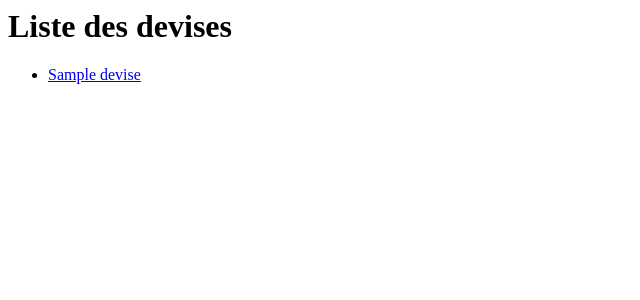
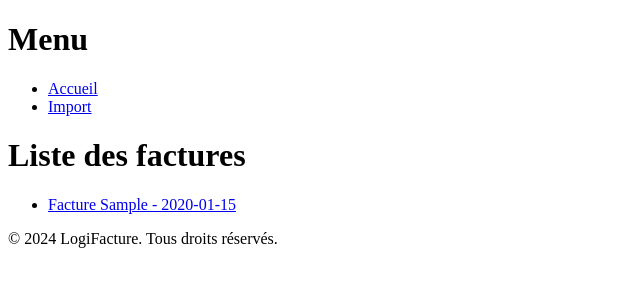
Before and after one commit to AvaKissara/Logifactures, a Django app: page /logifacturapp/ in a window 1280 px wide. Shown: the top 300 px of the page, without its empty margins (0-640 px from the left). Run offline with Django 5.2, Linux system fonts and the light colour scheme; tables that the repository leaves empty hold one stand-in row (values such as "Sample post").

```diff
--- a/logifacturapp/forms/facture_import_form.py
+++ b/logifacturapp/forms/facture_import_form.py
@@ -1,6 +1,7 @@
 # forms.py
 from django import forms
 from . .models import Cat_facture
+from . .models import Fournisseur
 
 class FactureImportForm(forms.Form):
     excel_file = forms.FileField(label="Sélectionner un fichier Excel")
--- a/logifacturapp/models/facture.py
+++ b/logifacturapp/models/facture.py
@@ -20,6 +20,6 @@ class Facture(models.Model):
     statut_facture = models.BooleanField(default=True)
 
     def __str__(self):
-        return self.num_facture
+        return f"Facture {self.num_facture} - {self.date_facture}"
     class Meta:
         db_table = 'Facture'
--- a/logifacturapp/models/fournisseur.py
+++ b/logifacturapp/models/fournisseur.py
@@ -4,7 +4,7 @@ from .ville import Ville
 
 class Fournisseur(models.Model):
     id_fourn = models.AutoField(primary_key=True, db_column='id_fourn', default=None)
-    civilite = models.ForeignKey('Civilite', on_delete=models.CASCADE)
+    civilite = models.ForeignKey('Civilite', on_delete=models.CASCADE, null=True, default=None)
     ville = models.ForeignKey('Ville', on_delete=models.CASCADE)
     r_social_fourn = models.CharField(max_length=100)
     siret_fourn = models.CharField(max_length=14,  db_index=True)
@@ -15,8 +15,7 @@ class Fournisseur(models.Model):
     tel_fourn = models.IntegerField(null=True)
     mail_fourn = models.CharField(max_length=180, null=True)
 
-
     def __str__(self):
-        return f"{self.nom_fourn} {self.prenom_fourn}"
+        return f"{self.r_social_fourn}"
     class Meta:
         db_table = 'Fournisseur'
--- a/logifacturapp/templates/base.html
+++ b/logifacturapp/templates/base.html
@@ -3,16 +3,17 @@
 <head>
     <meta charset="UTF-8">
     <meta name="viewport" content="width=device-width, initial-scale=1.0">
-    <title>{% block title %}Votre Titre par Défaut{% endblock %}</title>
+    <title>{% block title %}LogiFacture{% endblock %}</title>
 </head>
 <body>
 
     <header>
         <!-- Ajoutez ici votre en-tête, logo, menu de navigation, etc. -->
-        <h1>Mon Application</h1>
+        <h1>Menu</h1>
         <nav>
             <ul>
                 <li><a href="{% url 'logifacturapp:index' %}">Accueil</a></li>
+                <li><a href="{% url 'logifacturapp:import_facture' %}">Import</a></li>
                 <!-- Ajoutez d'autres liens de navigation selon vos besoins -->
             </ul>
         </nav>
--- a/logifacturapp/templates/logifacturapp/index.html
+++ b/logifacturapp/templates/logifacturapp/index.html
@@ -1,8 +1,13 @@
-<h1>Liste des devises</h1>
-{% if devise_list %}
-<ul>
-    {% for devise in devise_list %}
-        <li><a href="{% url 'logifacturapp:detail' devise.id_devise %}">{{ devise.nom_devise }}</a></li>
-    {% endfor %}
-</ul>
-{% endif %}
+<!-- index.html -->
+{% extends 'base.html' %}
+
+{% block content %}
+    <h1>Liste des factures</h1>
+    {% if facture_list %}
+    <ul>
+        {% for facture in facture_list %}
+        <li><a href="{% url 'logifacturapp:detail' facture.id_facture %}">{{ facture }}</a></li>
+        {% endfor %}
+    </ul>
+    {% endif %}
+{% endblock %}
--- a/logifacturapp/views/detail_view.py
+++ b/logifacturapp/views/detail_view.py
@@ -1,9 +1,11 @@
 from django.views import View
 from django.views import generic
 from ..models import Devise
+from . .models import Facture
 
 class DetailView(generic.DetailView):
     # devise = get_object_or_404(Devise, pk=devise_id)
     # return render(request, "logifacturapp/detail.html", {"devise":devise})
-    model = Devise
-    template_name="logifacturapp/detail.html"
+    model = Facture
+    template_name = "logifacturapp/detail.html"
+    context_object_name = "facture"
--- a/logifacturapp/views/index_view.py
+++ b/logifacturapp/views/index_view.py
@@ -1,14 +1,11 @@
 from django.views import generic
 from django.views import View
 from ..models import Devise
+from . .models import Facture
 
 class IndexView(generic.ListView):
-    # def get(self, request):
-    #     devise_list = Devise.objects.order_by("-nom_devise")
-    #     context = {"devise_list":devise_list}
-    #     return render(request, "logifacturapp/index.html", context)
+    template_name = "logifacturapp/index.html"
+    context_object_name = "facture_list"
 
-    template_name="logifacturapp/index.html"
-    context_object_name = "devise_list"
     def get_queryset(self):
-        return Devise.objects.order_by("-nom_devise")
+        return Facture.objects.order_by("-date_facture")
```
Also changed, not shown: logifacturapp/templates/logifacturapp/detail.html (+14 -6 lines), logifacturapp/views/import_facture_view.py (+20 -17 lines), logifacturapp/migrations/0003_alter_fournisseur_civilite.py (added).
